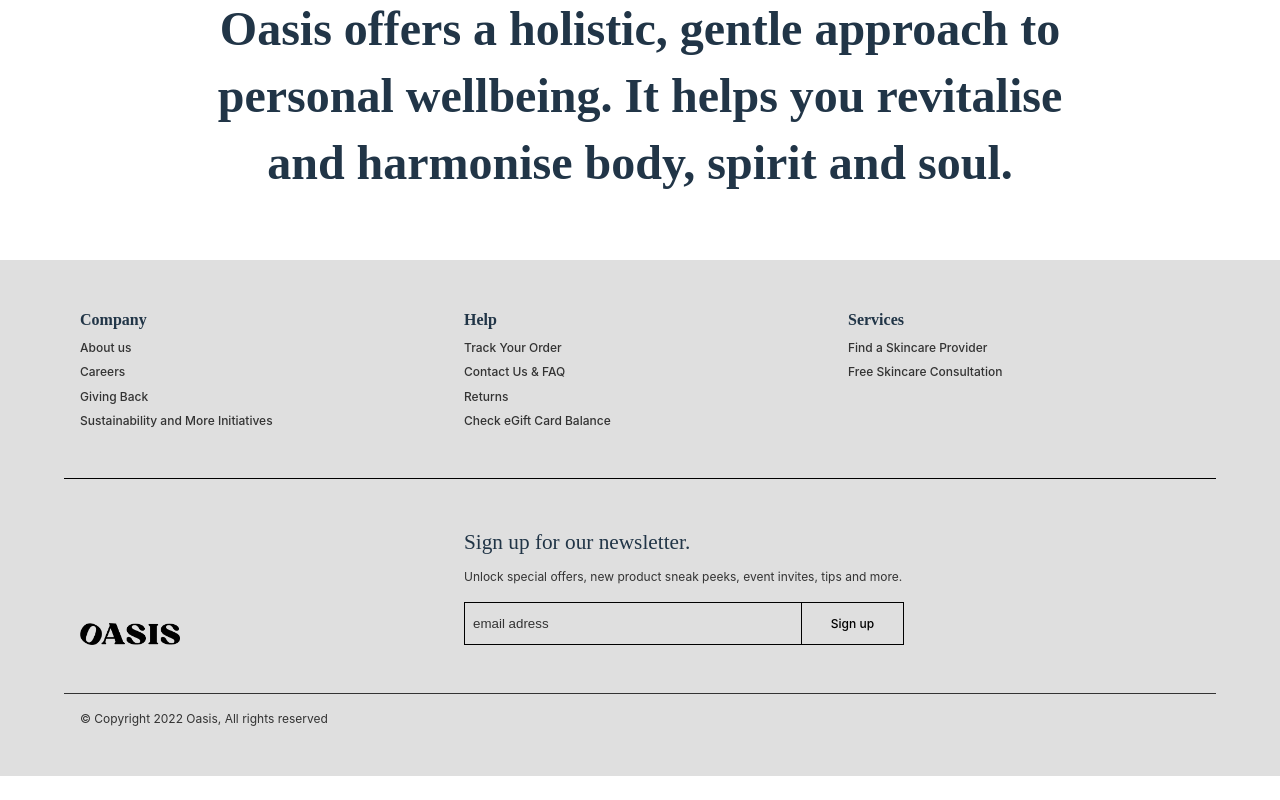
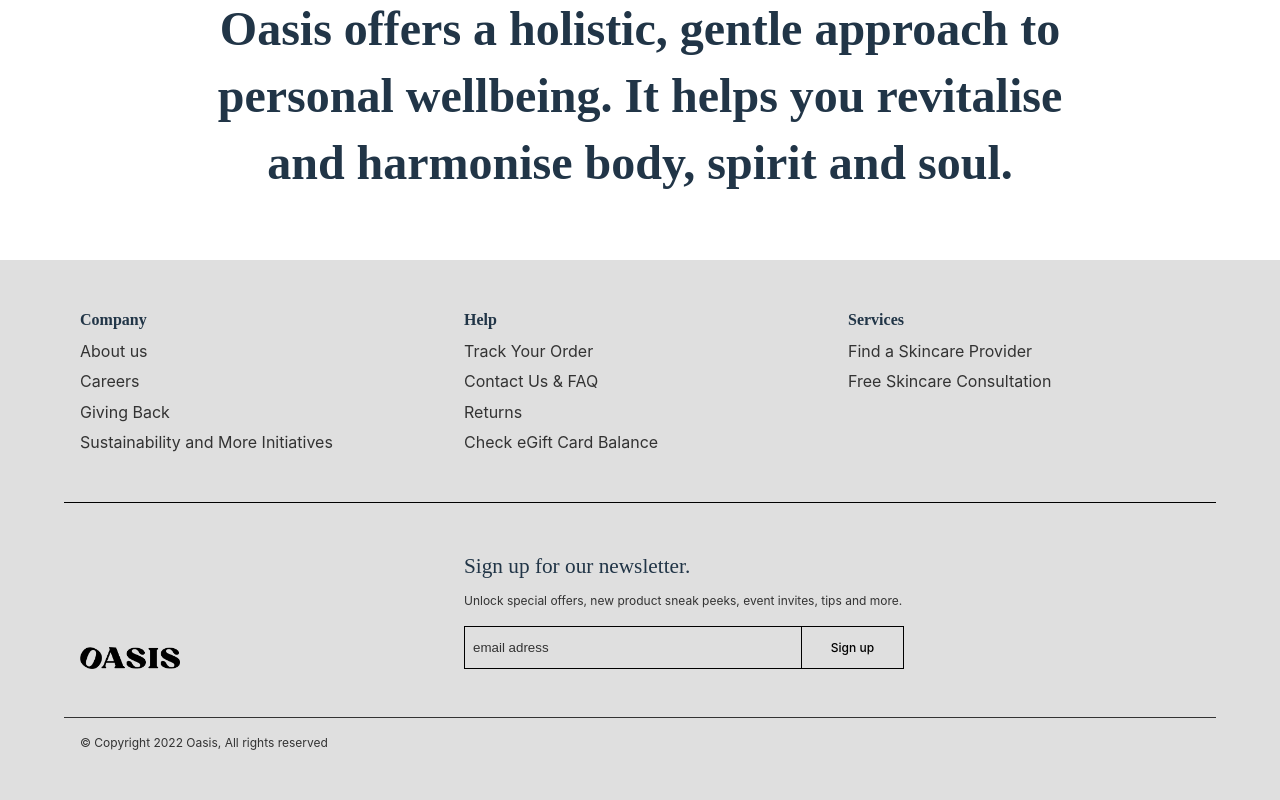
Before and after one commit to ellensofia/e-commerce, a React (Vite) app: page / in a window 1280 px wide. Shown: the part 2523-3323 px from the top of the page. Before the commit the page ends 3299 px from the top, so only its background shows below. Built offline with nearby package versions, Linux system fonts and the light colour scheme; no server answers.

Commit message:
update font in footer

```diff
--- a/src/assets/components/Footer.tsx
+++ b/src/assets/components/Footer.tsx
@@ -95,6 +95,7 @@ const List = styled.ul`
 
 const Title = styled.h4`
   color: var(--text-clr-dark);
+  font-weight: bold;
   font-size: var(--font-size-base);
 `;
 
@@ -186,7 +187,9 @@ const Text = styled.p`
 
 const Link = styled.a`
   color: var(--clr-dark-grey);
-  font-size: var(--font-size-sm);
+  font-weight: 400;
+  font-size: var(--font-size-base);
+
   position: relative;
   cursor: pointer;
 
```
